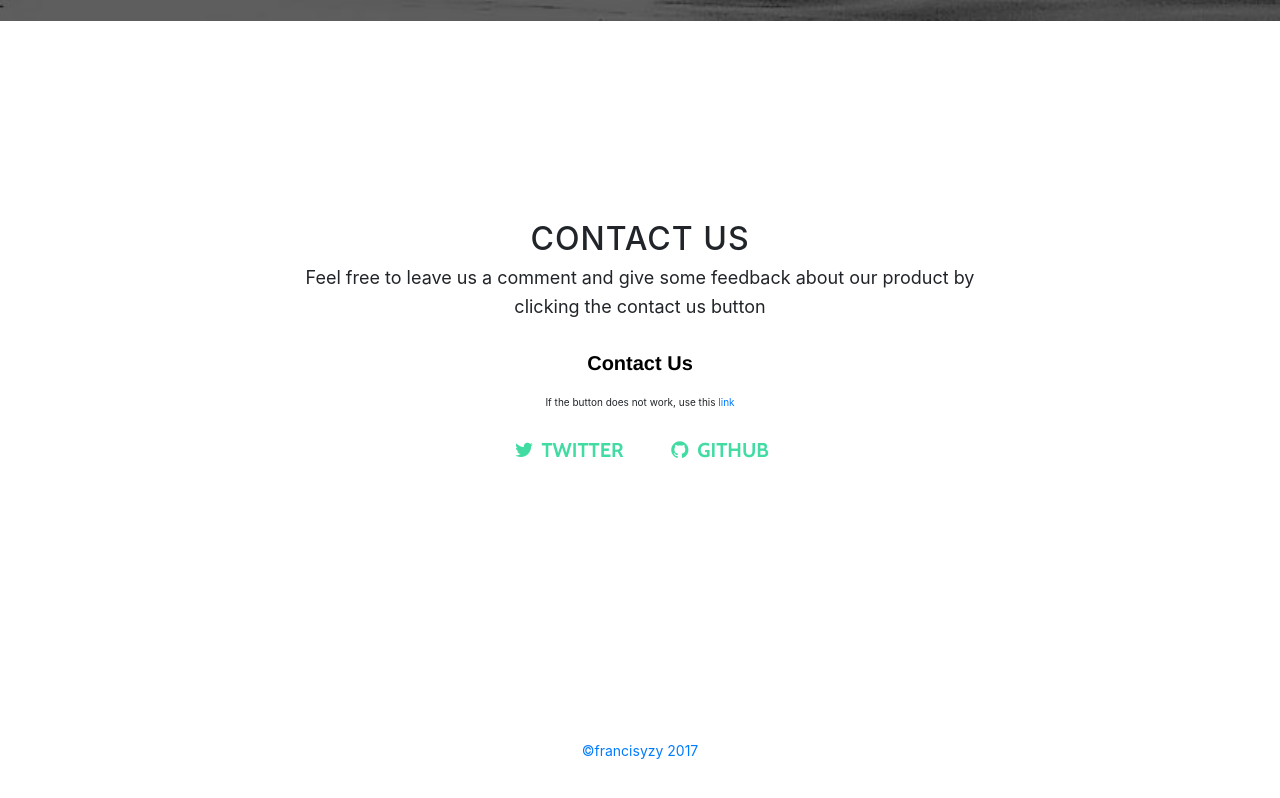
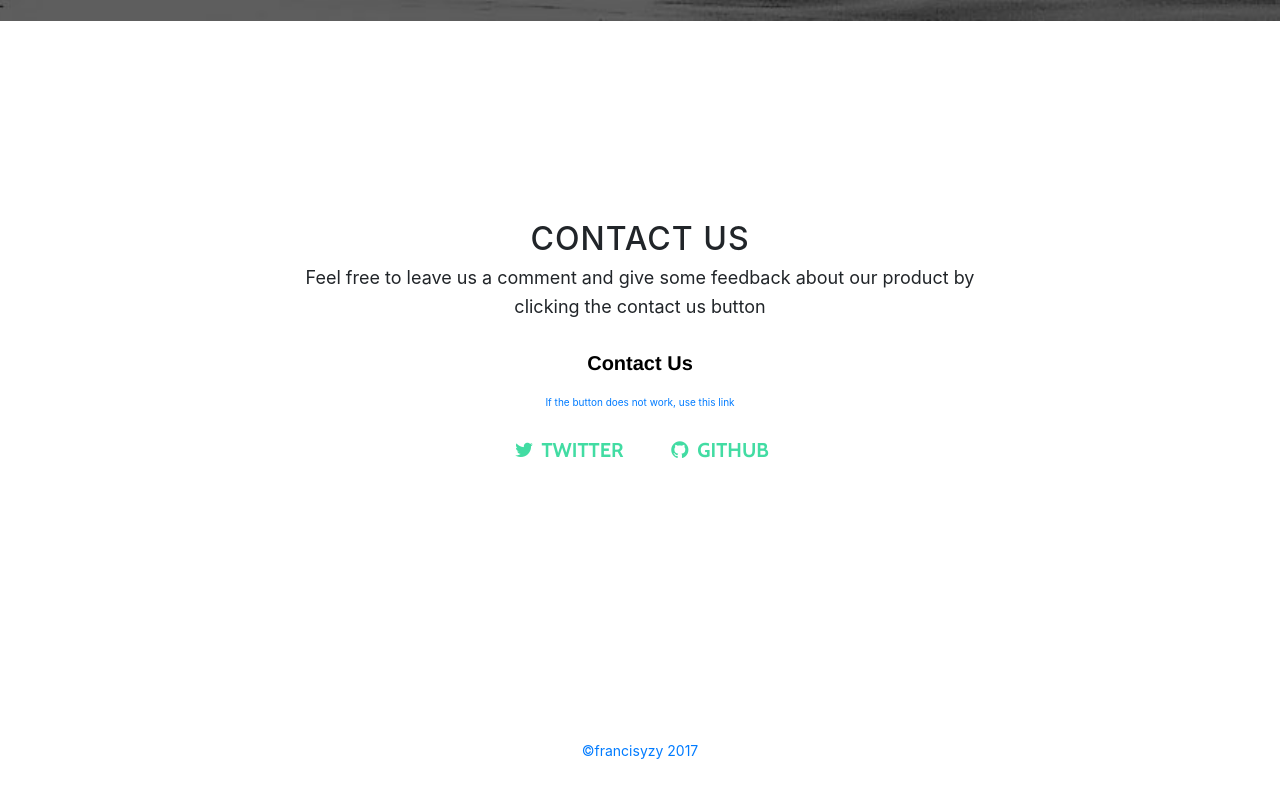
Before and after one commit to francisyzy/RetroSmarter, a website with bundled scripts: page docs/index.html in a window 1280 px wide. Shown: the part 2136-2934 px from the top of the page. Built offline with nearby package versions, Linux system fonts and the light colour scheme; a script that the page names is missing.

```diff
--- a/docs/index.html
+++ b/docs/index.html
@@ -100,7 +100,7 @@
             <p>Feel free to leave us a comment and give some feedback about our product by clicking the contact us button</p>
             <a class="typeform-share button" href="https://francisyzy.typeform.com/to/SzoBcP" data-mode="popup" style="display:inline-block;text-decoration:none;background-color:#ffffff;color:black;cursor:pointer;font-family:Helvetica,Arial,sans-serif;font-size:20px;line-height:50px;text-align:center;margin:0;height:50px;padding:0px 33px;border-radius:25px;max-width:100%;white-space:nowrap;overflow:hidden;text-overflow:ellipsis;font-weight:bold;-webkit-font-smoothing:antialiased;-moz-osx-font-smoothing:grayscale;" target="_blank">Contact Us </a> <script> (function() { var qs,js,q,s,d=document, gi=d.getElementById, ce=d.createElement, gt=d.getElementsByTagName, id="typef_orm_share", b="https://embed.typeform.com/"; if(!gi.call(d,id)){ js=ce.call(d,"script"); js.id=id; js.src=b+"embed.js"; q=gt.call(d,"script")[0]; q.parentNode.insertBefore(js,q) } })() </script>
             <br>
-            <p style="font-size: 10px">If the button does not work, use this <a href="https://francisyzy.typeform.com/to/SzoBcP">link</a></p>
+            <p style="font-size: 10px"><a href="https://francisyzy.typeform.com/to/SzoBcP">If the button does not work, use this link</a></p>
             <ul class="list-inline banner-social-buttons">
               <li class="list-inline-item">
                 <a href="https://twitter.com/francisyzy" class="btn btn-default btn-lg">
```
Also changed, not shown: 2 other files.
